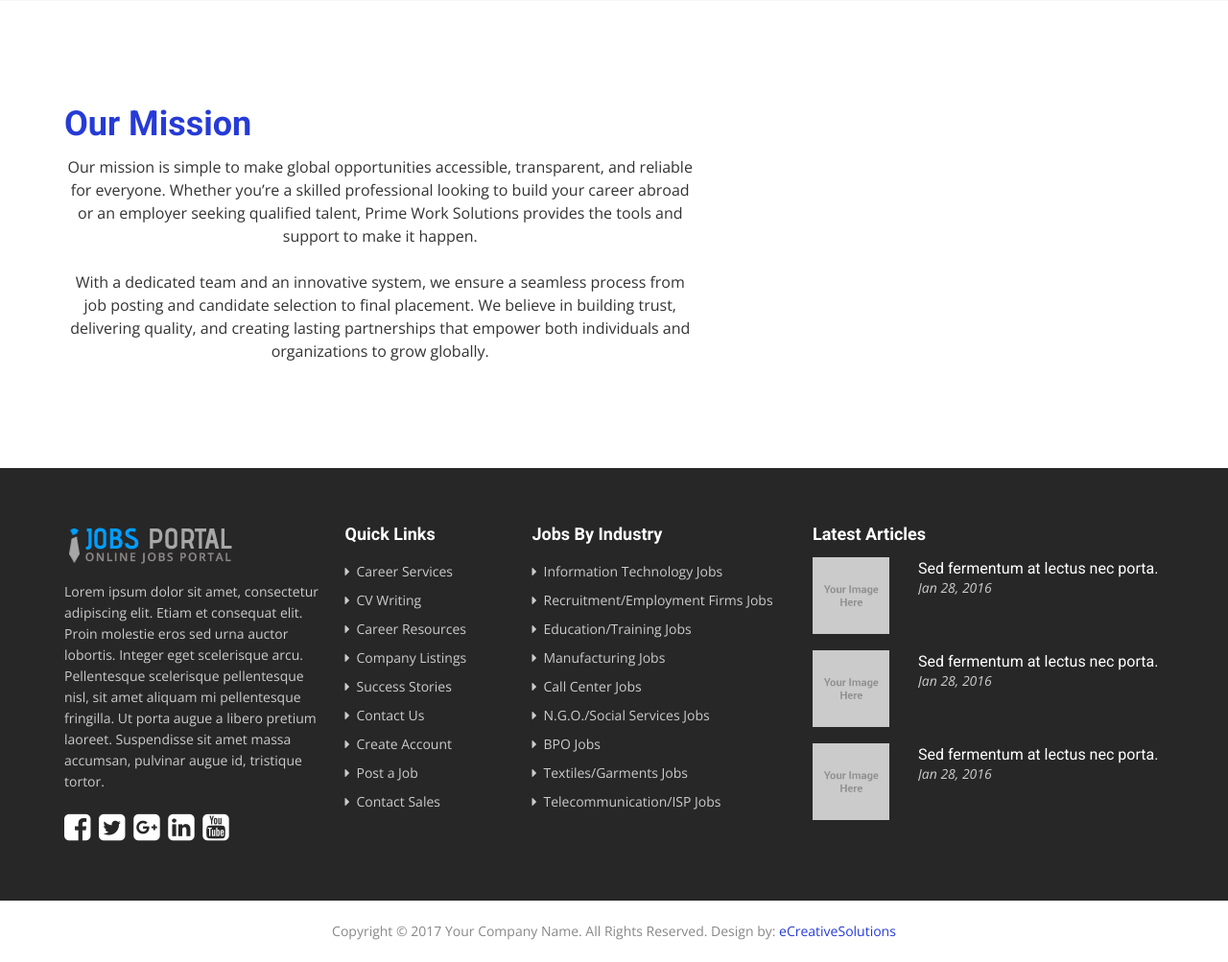
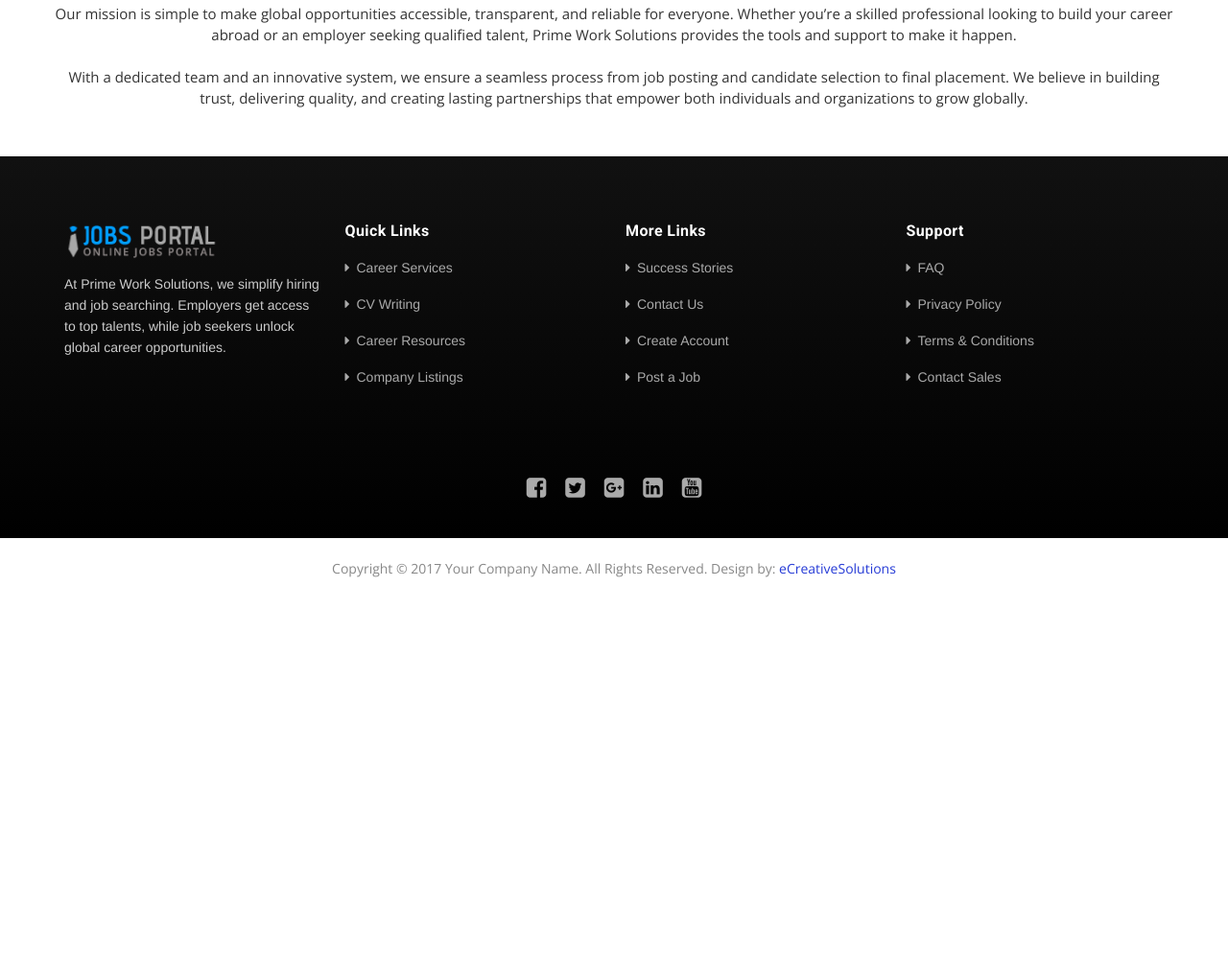
Before and after one commit to prosanto98/Job-portal, a plain HTML site: page about-us.html in a window 1280 px wide. Shown: the part 1207-2210 px from the top of the page at 96% size. After the commit the page ends 1832 px from the top, so only its background shows below. Drawn offline with nearby package versions, Linux system fonts and the light colour scheme.

Commit message:
Update index.html layout

```diff
--- a/about-us.html
+++ b/about-us.html
@@ -19,6 +19,7 @@
 
     <!-- Custom Style -->
     <link href="css/main.css" rel="stylesheet" />
+    <!-- navbar css -->
     <style>
       /* Make header fixed */
       .header {
@@ -118,6 +119,92 @@
           display: block;
           transform: none;
           margin-top: 6px;
+        }
+      }
+    </style>
+    <!-- Footer css -->
+    <!-- footer -->
+    <style>
+      /* ====== FOOTER STYLING ====== */
+      .footerWrap {
+        background: linear-gradient(180deg, #111 0%, #000 100%);
+        color: #ccc;
+        padding: 60px 0 30px;
+        font-family: "Helvetica Neue", Helvetica, Arial, sans-serif;
+      }
+
+      /* Footer Columns */
+      .footer-col {
+        text-align: left;
+        margin-bottom: 30px;
+      }
+
+      .footerWrap h5 {
+        color: #fff;
+        font-weight: 600;
+        margin-bottom: 15px;
+        font-size: 16px;
+        letter-spacing: 0.4px;
+      }
+
+      /* Quicklinks */
+      .footerWrap .quicklinks li {
+        margin-bottom: 8px;
+      }
+
+      .footerWrap .quicklinks li a {
+        color: #aaa;
+        text-decoration: none;
+        font-size: 14px;
+        transition: all 0.3s ease;
+      }
+
+      .footerWrap .quicklinks li a:hover {
+        color: #fff;
+        padding-left: 4px;
+      }
+
+      /* Social Icons */
+      .footerWrap .social {
+        margin-top: 30px;
+      }
+
+      .footerWrap .social-link {
+        display: inline-block;
+        color: #aaa;
+        font-size: 24px;
+        margin: 0 8px;
+        transition: all 0.3s ease;
+      }
+
+      .footerWrap .social-link:hover {
+        color: #0d6efd;
+        transform: translateY(-3px);
+      }
+
+      /* Divider Line */
+      .footer-line {
+        border-color: #333;
+        margin-top: 40px;
+        margin-bottom: 20px;
+      }
+
+      /* Copyright */
+      .footerWrap .copyright {
+        color: #888;
+        font-size: 13px;
+        margin: 0;
+      }
+
+      /* Responsive */
+      @media (max-width: 767px) {
+        .footer-col {
+          text-align: left !important;
+          margin-bottom: 25px;
+        }
+
+        .footerWrap .social {
+          margin-top: 15px;
         }
       }
     </style>
@@ -222,12 +309,12 @@
     </div>
     <!-- Header end -->
 
+    <!-- About us start-->
     <div class="about-wraper">
-      <!-- About -->
       <div class="container">
         <div class="row">
           <div class="col-md-7">
-            <h2>Our Perfect Platform</h2>
+            <h2>About us</h2>
             <p>
               Prime Work Solutions is a trusted global platform connecting job
               seekers with reputable international employers. We specialize in
@@ -297,204 +384,114 @@
           </ul>
         </div>
       </div>
+    </div>
+    <!-- About us end-->
 
+    <!-- Our Mission start -->
     <!-- Text -->
-      <div class="textrow">
+    <div style="margin-bottom: 50px; font-size: 15px" class="mt-5">
       <div class="container">
         <div class="row">
-            <div class="col-md-7">
-              <h2>Our Mission</h2>
+          <div class="">
+            <h2 class="text-center">Our Mission</h2>
             <p class="text-center">
               Our mission is simple to make global opportunities accessible,
               transparent, and reliable for everyone. Whether you’re a skilled
               professional looking to build your career abroad or an employer
-                seeking qualified talent, Prime Work Solutions provides the
-                tools and support to make it happen.<br />
+              seeking qualified talent, Prime Work Solutions provides the tools
+              and support to make it happen.<br />
               <br />
               With a dedicated team and an innovative system, we ensure a
-                seamless process from job posting and candidate selection to
-                final placement. We believe in building trust, delivering
-                quality, and creating lasting partnerships that empower both
-                individuals and organizations to grow globally.
+              seamless process from job posting and candidate selection to final
+              placement. We believe in building trust, delivering quality, and
+              creating lasting partnerships that empower both individuals and
+              organizations to grow globally.
             </p>
           </div>
         </div>
       </div>
     </div>
+    <!-- Our Mission end -->
+
+    <!-- Footer -->
+    <footer class="footerWrap">
+      <div class="container">
+        <div class="row text-left footer-cols">
+          <!-- Column 1 -->
+          <div class="col-md-3 col-sm-6 col-xs-12 footer-col">
+            <div class="ft-logo">
+              <img
+                src="images/logo.png"
+                alt="Logo"
+                class="img-responsive"
+                style="max-width: 160px"
+              />
+            </div>
+            <p>
+              At <strong>Prime Work Solutions</strong>, we simplify hiring and
+              job searching. Employers get access to top talents, while job
+              seekers unlock global career opportunities.
+            </p>
           </div>
 
-    <!--Footer-->
-    <div class="footerWrap">
-      <div class="container">
-        <div class="row">
-          <!--About Us-->
-          <div class="col-md-3 col-sm-12">
-            <div class="ft-logo">
-              <img src="images/logo.png" alt="Your alt text here" />
-            </div>
-            <p>
-              Lorem ipsum dolor sit amet, consectetur adipiscing elit. Etiam et
-              consequat elit. Proin molestie eros sed urna auctor lobortis.
-              Integer eget scelerisque arcu. Pellentesque scelerisque
-              pellentesque nisl, sit amet aliquam mi pellentesque fringilla. Ut
-              porta augue a libero pretium laoreet. Suspendisse sit amet massa
-              accumsan, pulvinar augue id, tristique tortor.
-            </p>
-
-            <!-- Social Icons -->
-            <div class="social">
-              <a href="#." target="_blank">
-                <i class="fa fa-facebook-square" aria-hidden="true"></i
-              ></a>
-              <a href="#." target="_blank"
-                ><i class="fa fa-twitter-square" aria-hidden="true"></i
-              ></a>
-              <a href="#." target="_blank"
-                ><i class="fa fa-google-plus-square" aria-hidden="true"></i
-              ></a>
-              <a href="#." target="_blank"
-                ><i class="fa fa-linkedin-square" aria-hidden="true"></i
-              ></a>
-              <a href="#." target="_blank"
-                ><i class="fa fa-youtube-square" aria-hidden="true"></i
-              ></a>
-            </div>
-            <!-- Social Icons end -->
-          </div>
-          <!--About us End-->
-
-          <!--Quick Links-->
-          <div class="col-md-2 col-sm-6">
+          <!-- Column 2 -->
+          <div class="col-md-3 col-sm-6 col-xs-12 footer-col">
             <h5>Quick Links</h5>
-            <!--Quick Links menu Start-->
-            <ul class="quicklinks">
-              <li><a href="#.">Career Services</a></li>
-              <li><a href="#.">CV Writing</a></li>
-              <li><a href="#.">Career Resources</a></li>
-              <li><a href="#.">Company Listings</a></li>
-              <li><a href="#.">Success Stories</a></li>
-              <li><a href="#.">Contact Us</a></li>
-              <li><a href="#.">Create Account</a></li>
-              <li><a href="#.">Post a Job</a></li>
-              <li><a href="#.">Contact Sales</a></li>
+            <ul class="list-unstyled quicklinks">
+              <li><a href="#">Career Services</a></li>
+              <li><a href="#">CV Writing</a></li>
+              <li><a href="#">Career Resources</a></li>
+              <li><a href="#">Company Listings</a></li>
             </ul>
           </div>
-          <!--Quick Links menu end-->
 
-          <!--Jobs By Industry-->
-          <div class="col-md-3 col-sm-6">
-            <h5>Jobs By Industry</h5>
-            <!--Industry menu Start-->
-            <ul class="quicklinks">
-              <li><a href="#.">Information Technology Jobs</a></li>
-              <li><a href="#.">Recruitment/Employment Firms Jobs</a></li>
-              <li><a href="#.">Education/Training Jobs</a></li>
-              <li><a href="#.">Manufacturing Jobs</a></li>
-              <li><a href="#.">Call Center Jobs</a></li>
-              <li><a href="#.">N.G.O./Social Services Jobs</a></li>
-              <li><a href="#.">BPO Jobs</a></li>
-              <li><a href="#.">Textiles/Garments Jobs</a></li>
-              <li><a href="#.">Telecommunication/ISP Jobs</a></li>
+          <!-- Column 3 -->
+          <div class="col-md-3 col-sm-6 col-xs-12 footer-col">
+            <h5>More Links</h5>
+            <ul class="list-unstyled quicklinks">
+              <li><a href="#">Success Stories</a></li>
+              <li><a href="#">Contact Us</a></li>
+              <li><a href="#">Create Account</a></li>
+              <li><a href="#">Post a Job</a></li>
             </ul>
-            <!--Industry menu End-->
-            <div class="clear"></div>
           </div>
 
-          <!--Latest Articles-->
-          <div class="col-md-4 col-sm-12">
-            <h5>Latest Articles</h5>
-            <ul class="posts-list">
-              <!--Article 1-->
-              <li>
-                <article class="post post-list">
-                  <div class="entry-content media">
-                    <div class="media-left">
-                      <a href="#." title="" class="entry-image">
-                        <img
-                          width="80"
-                          height="80"
-                          src="images/news-1.jpg"
-                          alt="Your alt text here"
-                        />
-                      </a>
+          <!-- Column 4 -->
+          <div class="col-md-3 col-sm-6 col-xs-12 footer-col">
+            <h5>Support</h5>
+            <ul class="list-unstyled quicklinks">
+              <li><a href="#">FAQ</a></li>
+              <li><a href="#">Privacy Policy</a></li>
+              <li><a href="#">Terms & Conditions</a></li>
+              <li><a href="#">Contact Sales</a></li>
+            </ul>
           </div>
-                    <div class="media-body">
-                      <h4 class="entry-title">
-                        <a href="#.">Sed fermentum at lectus nec porta.</a>
-                      </h4>
-                      <div class="entry-content-inner">
-                        <div class="entry-meta">
-                          <span class="entry-date">Jan 28, 2016</span>
+        </div>
+
+        <!-- Social Icons Centered -->
+        <div class="row">
+          <div class="col-xs-12 text-center">
+            <div class="social">
+              <a href="#" class="social-link"
+                ><i class="fa fa-facebook-square"></i
+              ></a>
+              <a href="#" class="social-link"
+                ><i class="fa fa-twitter-square"></i
+              ></a>
+              <a href="#" class="social-link"
+                ><i class="fa fa-google-plus-square"></i
+              ></a>
+              <a href="#" class="social-link"
+                ><i class="fa fa-linkedin-square"></i
+              ></a>
+              <a href="#" class="social-link"
+                ><i class="fa fa-youtube-square"></i
+              ></a>
             </div>
           </div>
         </div>
       </div>
-                </article>
-              </li>
-              <!--Article end 1-->
-
-              <!--Article 2-->
-              <li>
-                <article class="post post-list">
-                  <div class="entry-content media">
-                    <div class="media-left">
-                      <a href="#." title="" class="entry-image">
-                        <img
-                          width="80"
-                          height="80"
-                          src="images/news-2.jpg"
-                          alt="Your alt text here"
-                        />
-                      </a>
-                    </div>
-                    <div class="media-body">
-                      <h4 class="entry-title">
-                        <a href="#.">Sed fermentum at lectus nec porta.</a>
-                      </h4>
-                      <div class="entry-content-inner">
-                        <div class="entry-meta">
-                          <span class="entry-date">Jan 28, 2016</span>
-                        </div>
-                      </div>
-                    </div>
-                  </div>
-                </article>
-              </li>
-              <!--Article end 2-->
-
-              <!--Article 3-->
-              <li>
-                <article class="post post-list">
-                  <div class="entry-content media">
-                    <div class="media-left">
-                      <a href="#." title="" class="entry-image">
-                        <img
-                          width="80"
-                          height="80"
-                          src="images/news-3.jpg"
-                          alt="Your alt text here"
-                        />
-                      </a>
-                    </div>
-                    <div class="media-body">
-                      <h4 class="entry-title">
-                        <a href="#.">Sed fermentum at lectus nec porta.</a>
-                      </h4>
-                      <div class="entry-content-inner">
-                        <div class="entry-meta">
-                          <span class="entry-date">Jan 28, 2016</span>
-                        </div>
-                      </div>
-                    </div>
-                  </div>
-                </article>
-              </li>
-              <!--Article end 3-->
-            </ul>
-          </div>
-        </div>
-      </div>
-    </div>
+    </footer>
     <!--Footer end-->
 
     <!--Copyright-->
--- a/css/main.css
+++ b/css/main.css
@@ -1229,8 +1229,6 @@ a.wit-btn {
   color: #6aca00;
 }
 
-
-
 /************************************************
            == Worker Card Styles==
 *************************************************/
@@ -1307,9 +1305,6 @@ a.wit-btn {
     height: 160px;
   }
 }
-
-
-
 
 /************************************************
            == Home Jobs css==
@@ -2469,7 +2464,7 @@ a.wit-btn {
 	About Us
 ****************************/
 .about-wraper {
-  padding: 100px 0;
+  padding: 56px 0;
 }
 .about-wraper h2 {
   font-size: 36px;
@@ -2484,7 +2479,7 @@ a.wit-btn {
 .what_we_do {
   padding: 50px 0;
   background: #f8f8f8;
-  margin-top: 100px;
+  margin-top: 50px;
 }
 .what_we_do .main-heading {
   color: #263bd6;
```
Lines whose indentation alone changed are shown as unchanged.
